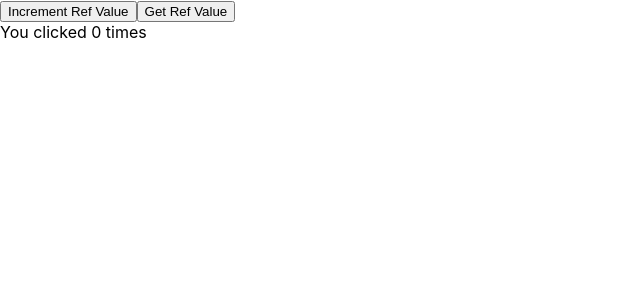
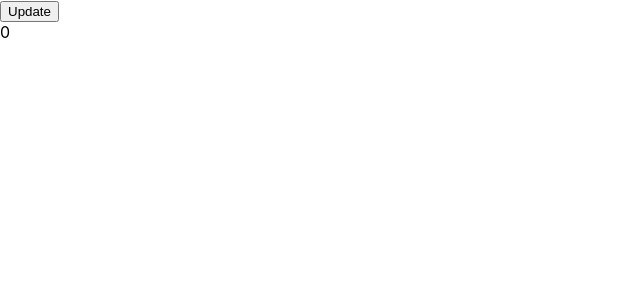
Before and after one commit to Joesepherus/react-learning-new, a React (Create React App) app: page / in a window 1280 px wide. Shown: the top 300 px of the page, without its empty margins (0-640 px from the left). Built offline with nearby package versions, Linux system fonts and the light colour scheme.

Commit message:
Add VariableNotUpdating.

```diff
--- a/src/App.js
+++ b/src/App.js
@@ -6,9 +6,10 @@ import Stopwatch from "./Stopwatch";
 import RefNotUpdating from "./RefNotUpdating";
 import RefUpdating from "./RefUpdating";
 import RefUpdating2 from "./RefUpdating2";
+import VariableNotUpdating from "./VariableNotUpdating";
 
 function App() {
-  return <RefUpdating2 />;
+  return <VariableNotUpdating />;
 }
 
 export default App;
--- /dev/null
+++ b/src/VariableNotUpdating.js
@@ -0,0 +1,28 @@
+import { useState, useRef } from 'react';
+
+export default function VariableNotUpdating() {
+  const [render, setRender] = useState(0);
+
+  // It always sets test to 0 after re-render
+  let test = 0
+  console.log("test", test)
+
+  function updateVarible() {
+    console.log("Updating variable")
+    // It changes here but when it re-renders
+    // it becomes 0 again because it re-declares
+    // the variable
+    test = 1
+    console.log("test", test)
+    setRender(render => render + 1);
+  }
+
+  return (
+    <>
+      <button onClick={()=>updateVarible()}>
+        Update
+      </button>
+      <div>{test}</div>
+    </>
+  );
+}
```
